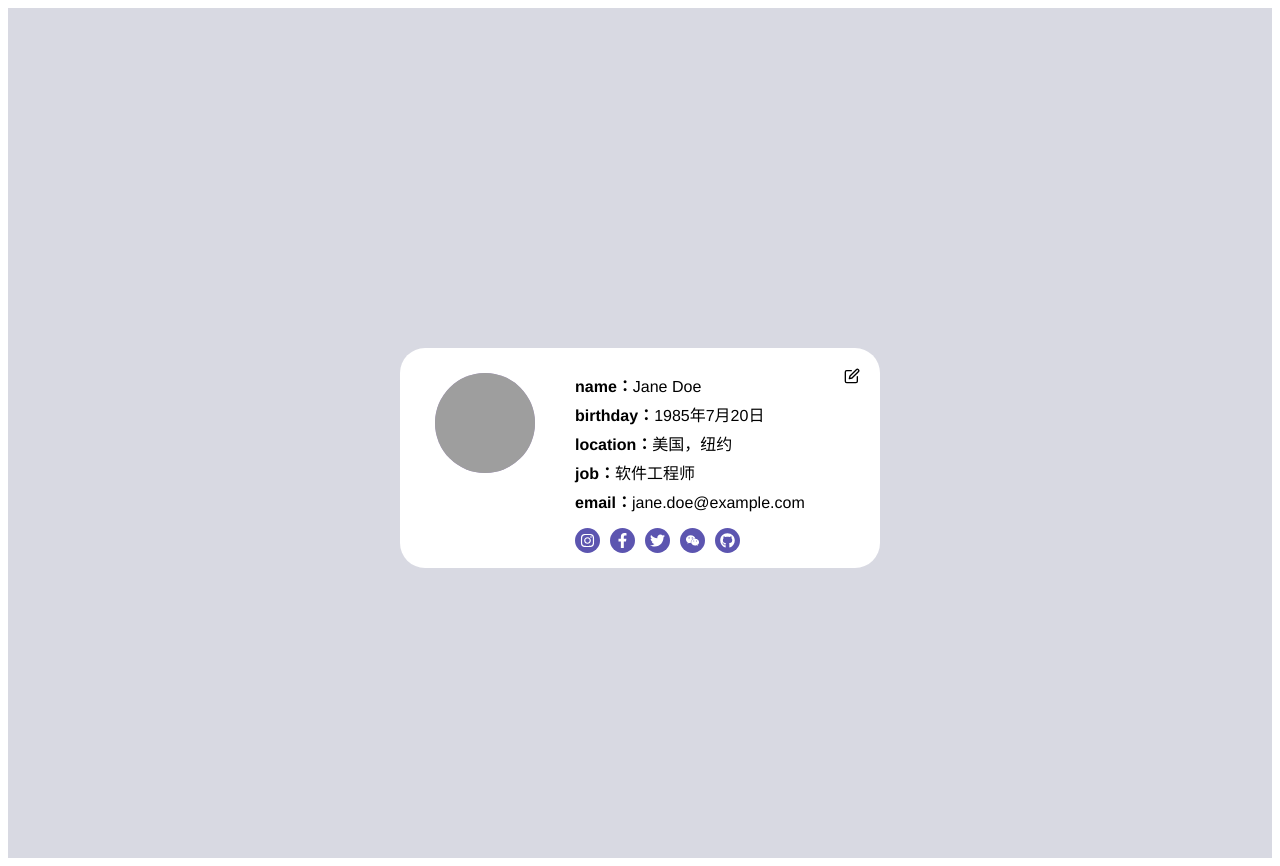
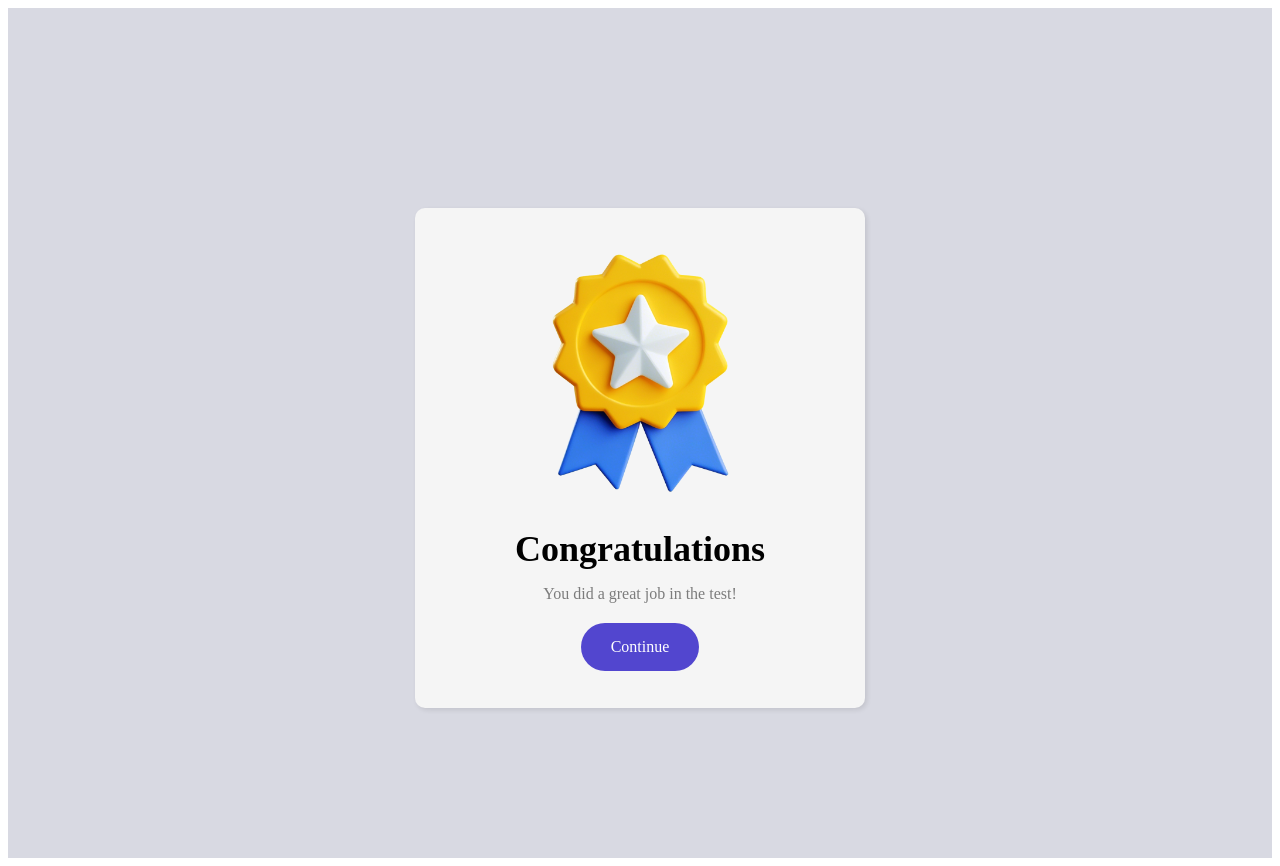
Before and after one commit to hismeyy/react-component-100, a React (Vite) app: page / in a window 1280 px wide. Built offline with nearby package versions, Linux system fonts and the light colour scheme; grey boxes are pictures that could not be loaded.

Commit message:
挑战用React封装100个组件【010】

```diff
--- a/package.json
+++ b/package.json
@@ -12,6 +12,7 @@
   "dependencies": {
     "@emoji-mart/data": "^1.2.1",
     "@emoji-mart/react": "^1.1.1",
+    "canvas-confetti": "^1.9.3",
     "emoji-mart": "^5.6.0",
     "react": "^18.3.1",
     "react-dom": "^18.3.1",
--- a/src/App.tsx
+++ b/src/App.tsx
@@ -1,18 +1,12 @@
 import './App.css'
-import InfoCard from './components/card/infoCard05/InfoCard';
+import SuccessCard from './components/card/successCard01/SuccessCard';
 
 function App() {
 
   return (
-    <InfoCard
-      name="Jane Doe"
-      birthday="1985年7月20日"
-      location="美国，纽约"
-      job="软件工程师"
-      email="jane.doe@example.com"
-      avatarSrc="https://images.unsplash.com/photo-1599566150163-29194dcaad36?w=500&h=500&q=80"
-      avatarAlt="Jane Doe的头像"
-    />
+
+    <SuccessCard />
+
   );
 }
 
--- /dev/null
+++ b/src/components/card/successCard01/SuccessCard.css
@@ -0,0 +1,66 @@
+.success-card {
+    width: 450px;
+    height: 500px;
+    display: flex;
+    align-items: center;
+    background-color: #F5F5F5;
+    border-radius: 10px;
+    box-shadow: 2px 2px 5px rgba(0, 0, 0, 0.1);
+    flex-direction: column
+}
+
+.success-card .success-medal {
+    margin-top: 10px;
+    width: 300px;
+    height: 300px;
+    overflow: hidden;
+}
+
+.success-card .success-medal img {
+    width: 100%;
+    height: 100%;
+    object-fit: cover;
+}
+
+.success-card .success-message {
+    margin-top: 20px;
+    display: flex;
+    flex-direction: column;
+    align-items: center;
+    justify-content: center;
+    text-align: center;
+    margin-top: 10px;
+}
+
+.success-card .success-message h1 {
+    all: unset;
+    font-size: 36px;
+    font-weight: bold;
+}
+
+.success-card .success-message p {
+    all: unset;
+    margin-top: 15px;
+    font-size: 16px;
+    color: #7c7c7c;
+}
+
+.success-card .success-button {
+    margin-top: 20px;
+    display: flex;
+    justify-content: center;
+    align-items: center;
+}
+
+.success-card .success-button button {
+    all: unset;
+    padding: 15px 30px;
+    border-radius: 25px;
+    background-color: #5246CF;
+    color: #fff;
+    cursor: pointer;
+}
+
+.success-card .success-button button:hover {
+    background-color: #3f34b9;
+}
--- /dev/null
+++ b/src/components/card/successCard01/SuccessCard.tsx
@@ -0,0 +1,38 @@
+import confetti from "canvas-confetti";
+import "./SuccessCard.css";
+import medalPNG from "./medal.png";
+
+const SuccessCard = () => {
+  // 触发烟花效果的函数
+  const triggerConfetti = (event: React.MouseEvent<HTMLButtonElement>) => {
+    const button = event.currentTarget;
+    const rect = button.getBoundingClientRect();
+    const x = (rect.left + rect.width / 2) / window.innerWidth;
+    const y = rect.top / window.innerHeight;
+
+    confetti({
+      particleCount: 200,
+      angle: 90,
+      spread: 90,
+      origin: { x, y },
+      scalar: 1.5,
+    });
+  };
+
+  return (
+    <div className="success-card">
+      <div className="success-medal">
+        <img src={medalPNG} alt="success-medal" />
+      </div>
+      <div className="success-message">
+        <h1>Congratulations</h1>
+        <p>You did a great job in the test!</p>
+      </div>
+      <div className="success-button">
+        <button onClick={triggerConfetti}>Continue</button>
+      </div>
+    </div>
+  );
+};
+
+export default SuccessCard;
```
Also changed, not shown: src/components/card/successCard01/medal.png (added), 1 other file (tests, documents, lock files or other folders).
